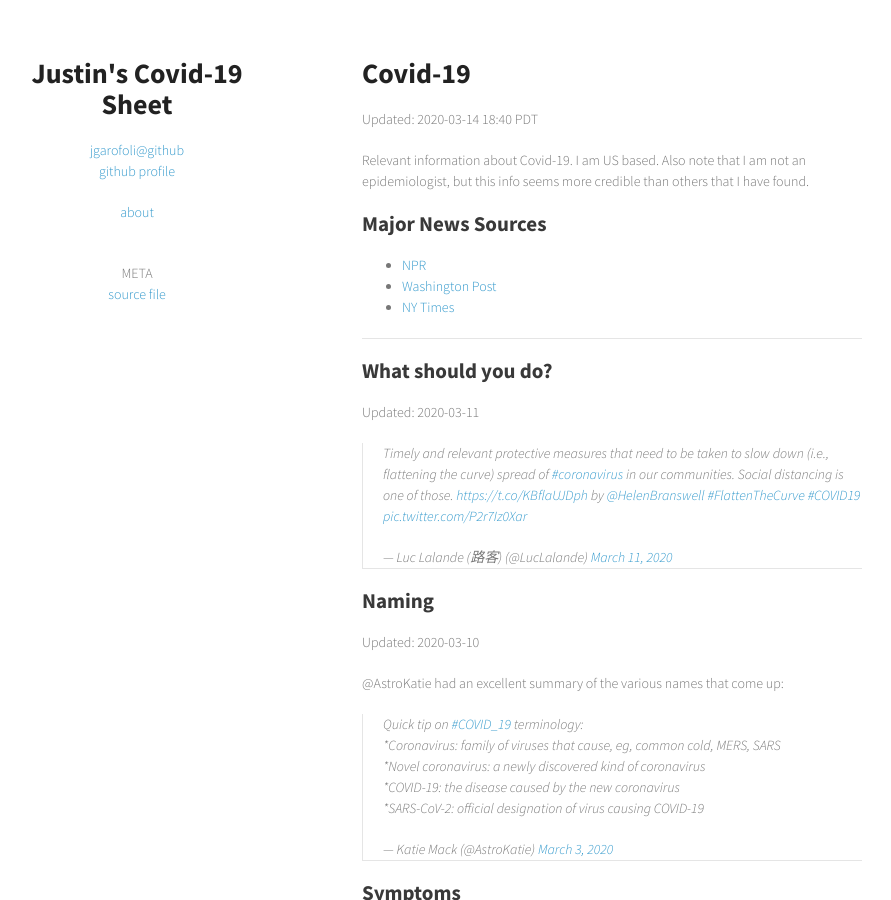
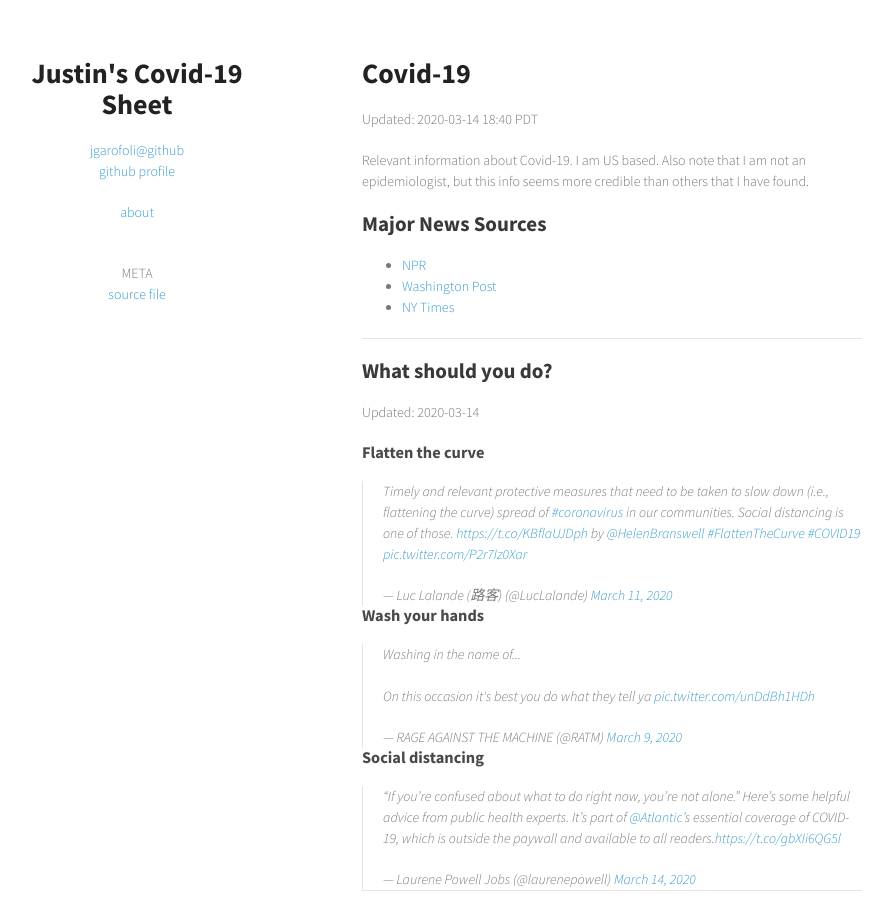
Before and after one commit to jgarofoli/jgarofoli.github.io, a Jekyll site: the page built from covid19/index.md, in a window 1280 px wide and 900 px high. Shown: the whole window, without its empty margins (208-1099 px from the left). Built offline with Jekyll 4.4.1, drawn with Linux system fonts in a browser that asks for light colours; comment, search, counter and statistics services are not loaded; some of the changed text lies outside the part shown.

Commit message:
Added more what you should do

```diff
--- a/covid19/index.md
+++ b/covid19/index.md
@@ -4,6 +4,7 @@ layout: covid
 reviseddate: 2020-03-14 18:40 PDT
 changelog: |
   2020-03-14:
+  - Added more to what you shoudl do section.
   - Move infection info to separate page, update spread chart to latest, add better formatting.
 
   2020-03-12:
@@ -40,9 +41,19 @@ Relevant information about Covid-19. I am US based. Also note that I am not an e
 
 ## What should you do?
 
-Updated: 2020-03-11
+Updated: 2020-03-14
+
+### Flatten the curve
 
 <blockquote class="twitter-tweet"><p lang="en" dir="ltr">Timely and relevant protective measures that need to be taken to slow down (i.e., flattening the curve) spread of <a href="https://twitter.com/hashtag/coronavirus?src=hash&amp;ref_src=twsrc%5Etfw">#coronavirus</a> in our communities. Social distancing is one of those. <a href="https://t.co/KBflaUJDph">https://t.co/KBflaUJDph</a> by <a href="https://twitter.com/HelenBranswell?ref_src=twsrc%5Etfw">@HelenBranswell</a> <a href="https://twitter.com/hashtag/FlattenTheCurve?src=hash&amp;ref_src=twsrc%5Etfw">#FlattenTheCurve</a> <a href="https://twitter.com/hashtag/COVID19?src=hash&amp;ref_src=twsrc%5Etfw">#COVID19</a> <a href="https://t.co/P2r7Iz0Xar">pic.twitter.com/P2r7Iz0Xar</a></p>&mdash; Luc Lalande (路客) (@LucLalande) <a href="https://twitter.com/LucLalande/status/1237705972258344960?ref_src=twsrc%5Etfw">March 11, 2020</a></blockquote> <script async src="https://platform.twitter.com/widgets.js" charset="utf-8"></script>
+
+### Wash your hands
+
+<blockquote class="twitter-tweet"><p lang="en" dir="ltr">Washing in the name of...<br><br>On this occasion it&#39;s best you do what they tell ya <a href="https://t.co/unDdBh1HDh">pic.twitter.com/unDdBh1HDh</a></p>&mdash; RAGE AGAINST THE MACHINE (@RATM) <a href="https://twitter.com/RATM/status/1237036386886303744?ref_src=twsrc%5Etfw">March 9, 2020</a></blockquote> <script async src="https://platform.twitter.com/widgets.js" charset="utf-8"></script>
+
+### Social distancing
+
+<blockquote class="twitter-tweet"><p lang="en" dir="ltr">“If you’re confused about what to do right now, you’re not alone.” Here’s some helpful advice from public health experts. It’s part of <a href="https://twitter.com/atlantic?ref_src=twsrc%5Etfw">@Atlantic</a>’s essential coverage of COVID-19, which is outside the paywall and available to all readers.<a href="https://t.co/gbXIi6QG5l">https://t.co/gbXIi6QG5l</a></p>&mdash; Laurene Powell Jobs (@laurenepowell) <a href="https://twitter.com/laurenepowell/status/1238653651603742720?ref_src=twsrc%5Etfw">March 14, 2020</a></blockquote> <script async src="https://platform.twitter.com/widgets.js" charset="utf-8"></script>
 
 ---
 
```
